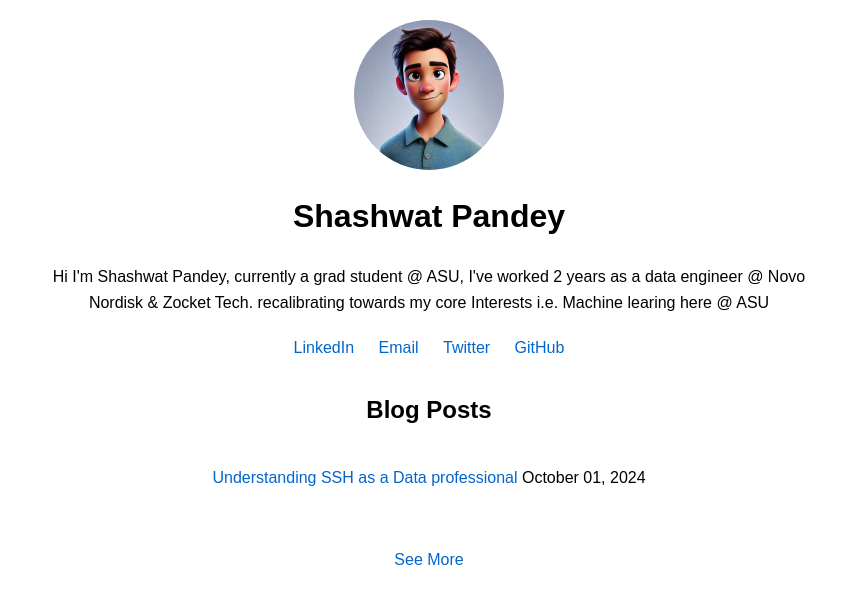
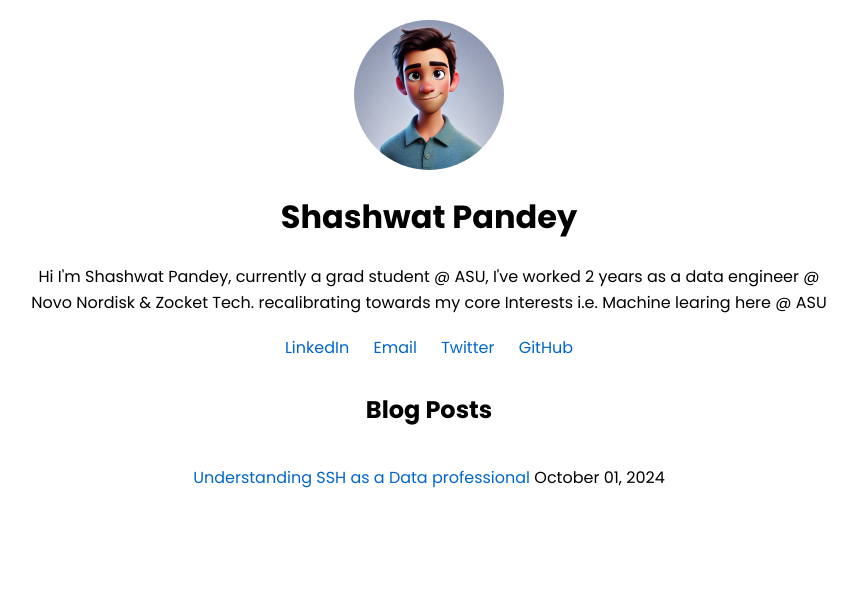
Before and after one commit to Shashwatpandey4/Shashwatpandey4.github.io, a Jekyll site: the page built from index.html, in a window 1280 px wide. Shown: the top 604 px of the page, without its empty margins (211-1068 px from the left). Built offline with Jekyll 4.4.1, drawn with Linux system fonts in a browser that asks for light colours.

Commit message:
done somestyling

```diff
--- a/_layouts/default.html
+++ b/_layouts/default.html
@@ -3,6 +3,9 @@
 <head>
   <meta charset="UTF-8">
   <meta name="viewport" content="width=device-width, initial-scale=1.0">
+  <link rel="preconnect" href="https://fonts.googleapis.com">
+<link rel="preconnect" href="https://fonts.gstatic.com" crossorigin>
+<link href="https://fonts.googleapis.com/css2?family=Poppins:ital,wght@0,100;0,200;0,300;0,400;0,500;0,600;0,700;0,800;0,900;1,100;1,200;1,300;1,400;1,500;1,600;1,700;1,800;1,900&display=swap" rel="stylesheet">
   <link rel="icon" type="image/x-icon" href="images/avatar.jpg">
   <title>
     {% if page.url == "/" %}
--- a/index.html
+++ b/index.html
@@ -39,7 +39,7 @@ layout: default
       {% endfor %}
     </ul>
     <br>
-    <a href="{{ '/blog.html' | relative_url }}" class="see-more">See More</a>
+      <!-----<a href="{{ '/blog.html' | relative_url }}" class="see-more">See More</a>---------------------------------->
   </section>
   <!-----
   <section>
--- a/styles.css
+++ b/styles.css
@@ -1,6 +1,7 @@
 body {
-    font-family: Arial, sans-serif;
+    font-family: "Poppins", sans-serif;
     line-height: 1.6;
+    font-size: medium;
     margin: 0;
     padding: 0;
     background-color: #fff;
```
